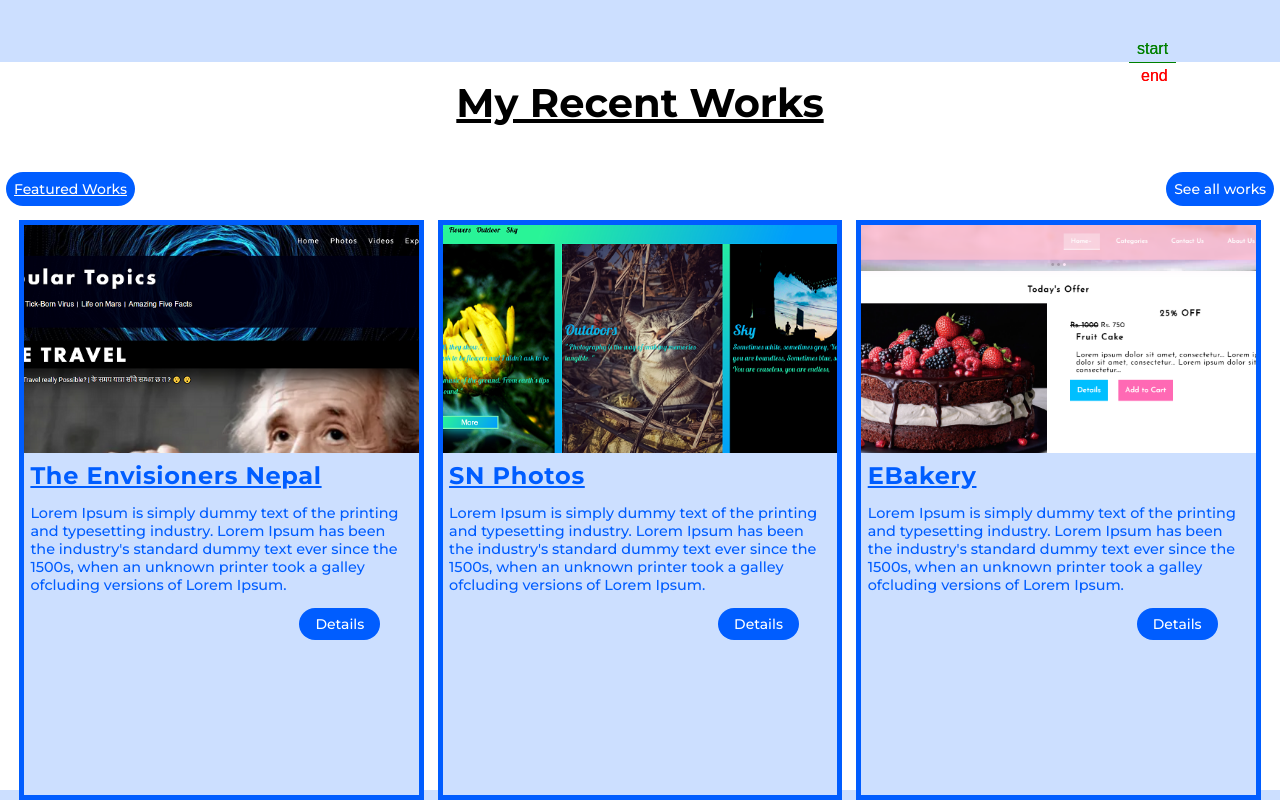
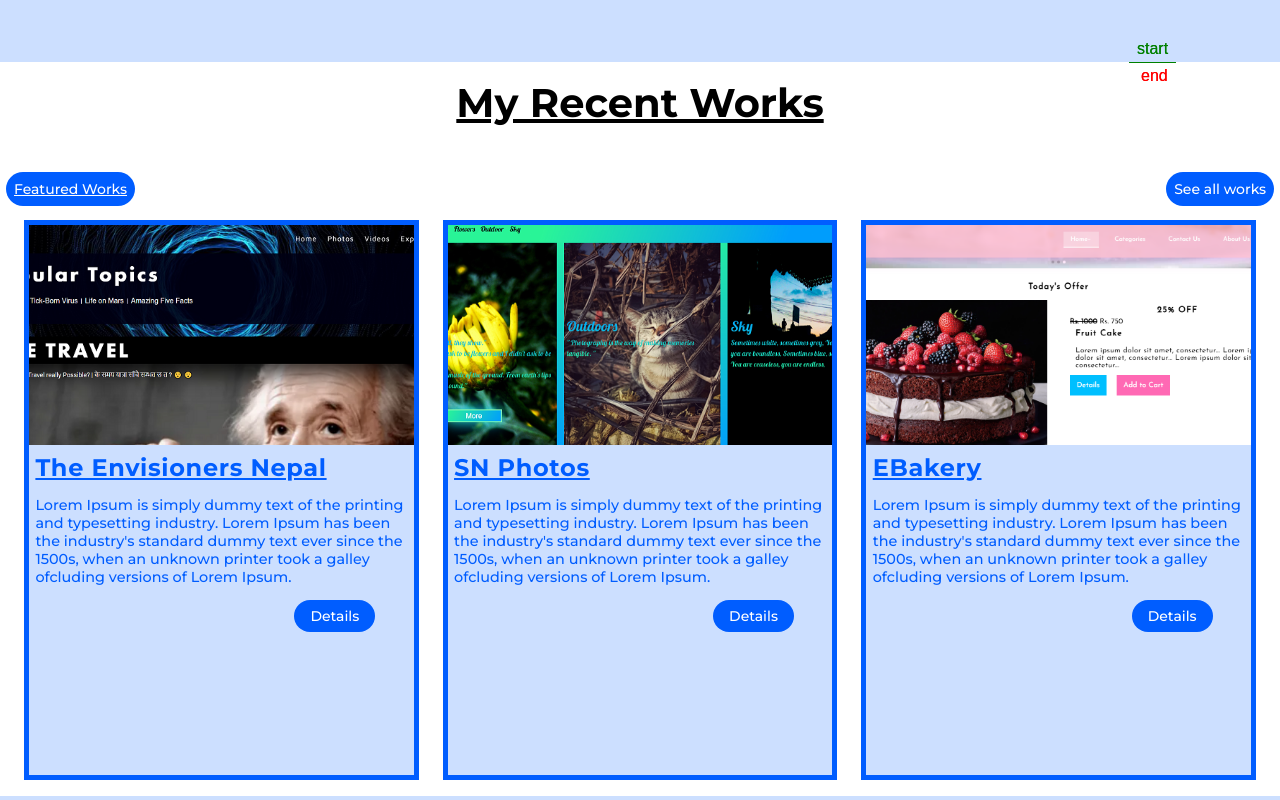
Before and after one commit to sNishant011/nepcodes, a plain HTML site: page index.html in a window 1280 px wide. Shown: the part 1107-1907 px from the top of the page. Drawn offline with nearby package versions, Linux system fonts and the light colour scheme; a web font is replaced by a local one.

Commit message:
little fix

```diff
--- a/css/main.scss
+++ b/css/main.scss
@@ -325,6 +325,7 @@ nav{
         display: grid;
         grid-template-columns: repeat(2, 1fr);
         grid-gap:1.5rem;
+        padding-bottom: 1rem;
         justify-items: center;
         @include desktop(){
             grid-template-columns: repeat(3, 1fr);
@@ -333,7 +334,7 @@ nav{
             grid-template-columns: repeat(1, 1fr);
         }
         .card{
-            box-sizing: content-box;
+            box-sizing: border-box;
             min-height: 100%;
             height: 70vh;
             width: 100%;
```
Also changed, not shown: css/main.css, 1 other file.
